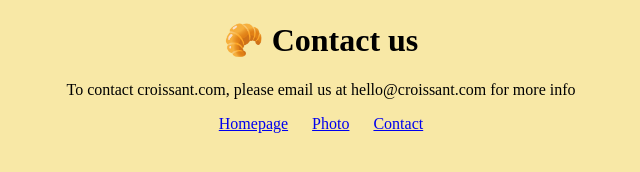
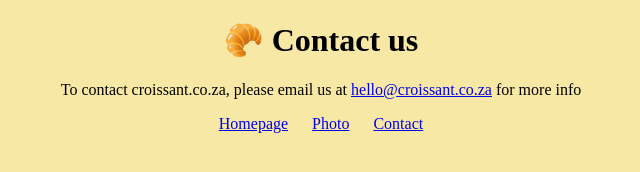
Before and after one commit to crbasopo/mutiple-pages-static-website, a plain HTML site: page contact.html in a window 1280 px wide. Shown: the whole page, without its empty margins (319-959 px from the left). Drawn offline with Linux system fonts and the light colour scheme.

Commit message:
Made the changes  make pages more SEO friendly

```diff
--- a/contact.html
+++ b/contact.html
@@ -3,19 +3,26 @@
   <head>
     <meta charset="UTF-8" />
     <meta name="viewport" content="width=device-width, initial-scale=1.0" />
-    <title>Document</title>
+    <meta
+      name="description"
+      content="Contact croissant.co.za to learn more about our croissants"
+    />
+    <title>Contact us | croissant.co.za</title>
     <link rel="stylesheet" href="style.css" />
   </head>
   <body>
     <h1>🥐 Contact us</h1>
     <p>
-      To contact croissant.com, please email us at hello@croissant.com for more
-      info
+      To contact croissant.co.za, please email us at
+      <a href="mailto:hello@croissant.co.za" title="contact us by email"
+        >hello@croissant.co.za</a
+      >
+      for more info
     </p>
     <footer>
       <a href="/" title="Home">Homepage</a>
       <a href="/photo.html" title="Croissant photo"> Photo</a>
-      <a href="/contact.html" title="Contact Croissant.com"> Contact</a>
+      <a href="/contact.html" title="Contact Croissant.co.za"> Contact</a>
     </footer>
   </body>
 </html>
```
Also changed, not shown: index.html (+6 -2 lines), photo.html (+6 -2 lines).
